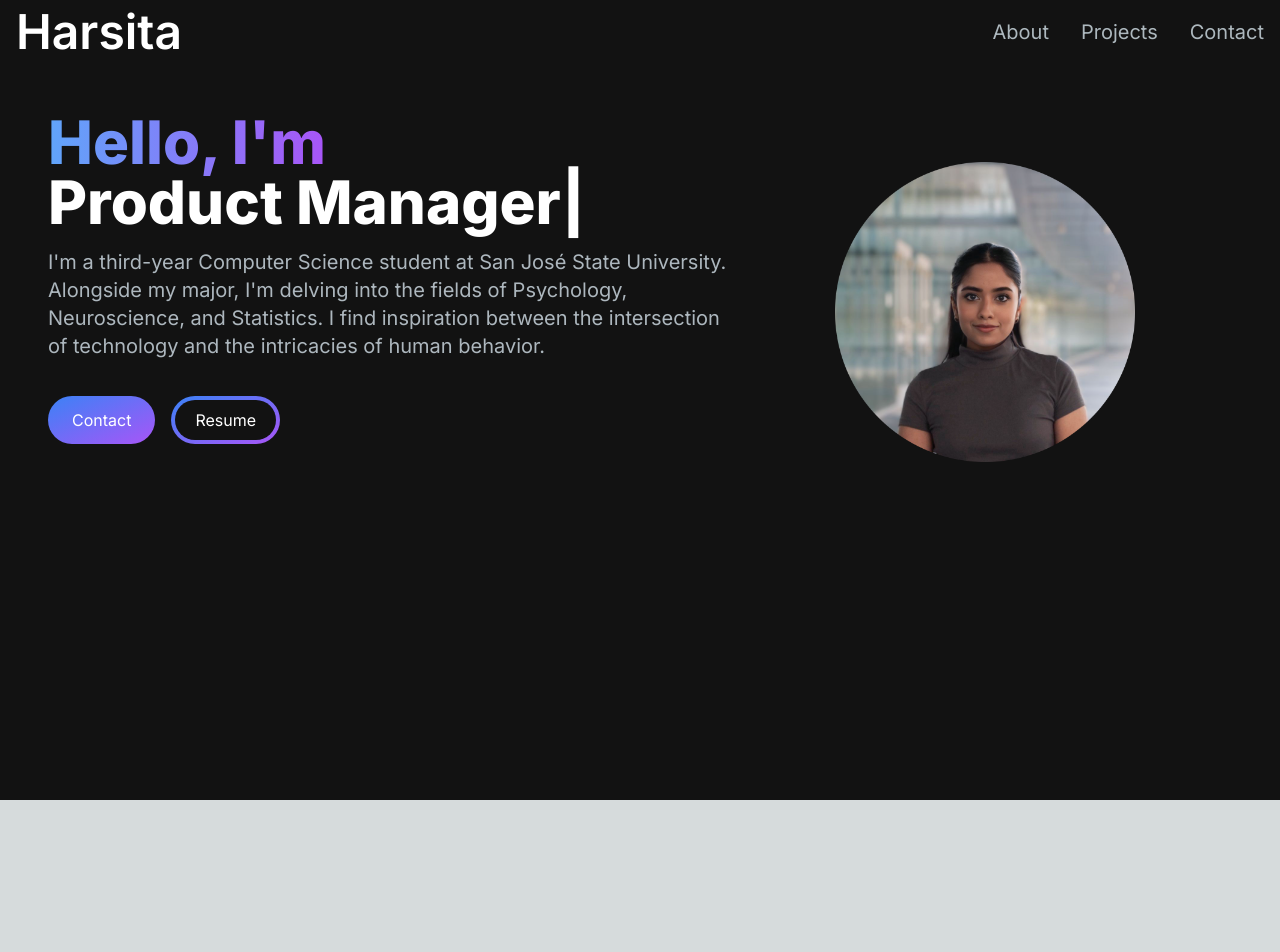
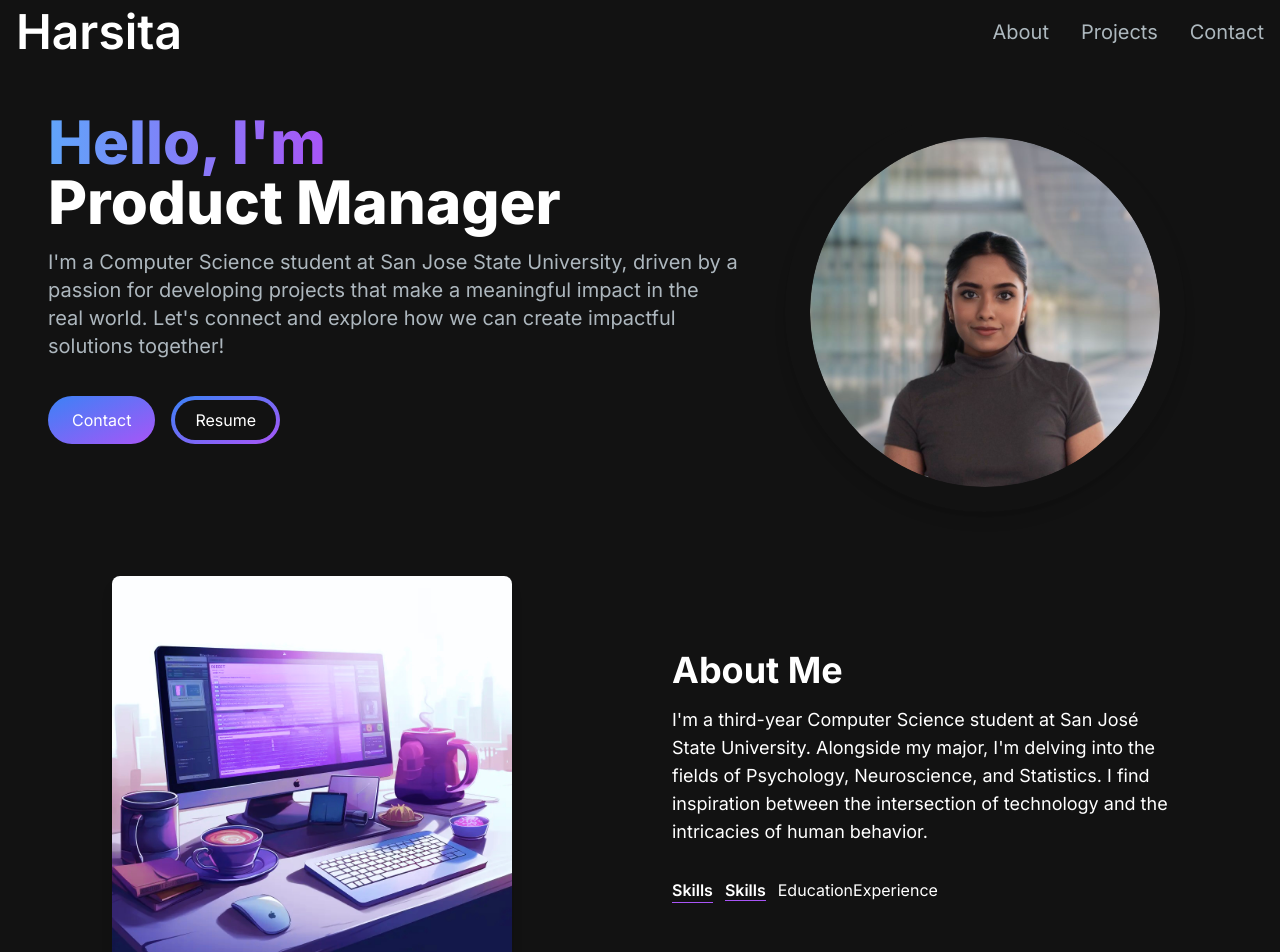
Before and after one commit to harsita-keerthi/portfolio-website-v2, a Next.js app: page / in a window 1280 px wide. Shown: the top 952 px of the page. Before the commit the page ends 800 px from the top, so only its background shows below. Built offline with nearby package versions, Linux system fonts and the light colour scheme.

Commit message:
create about me section

```diff
--- a/package.json
+++ b/package.json
@@ -11,8 +11,8 @@
   "dependencies": {
     "@heroicons/react": "^2.1.5",
     "next": "14.2.5",
-    "react": "^18",
-    "react-dom": "^18",
+    "react": "^18.3.1",
+    "react-dom": "^18.3.1",
     "react-type-animation": "^3.2.0"
   },
   "devDependencies": {
--- a/src/app/page.js
+++ b/src/app/page.js
@@ -1,6 +1,7 @@
 import Image from "next/image";
 import HeroSection from "@/components/HeroSection"
 import Navbar from "@/components/Navbar";
+import AboutSection from "@/components/AboutSection"
 
 export default function Home() {
   return (
@@ -8,6 +9,7 @@ export default function Home() {
       <Navbar/>
       <div className="container mt-24 mx-auto px-12 py-4">
         <HeroSection/>
+        <AboutSection/>
       </div>
     </main>
   );
--- /dev/null
+++ b/src/components/AboutSection.jsx
@@ -0,0 +1,47 @@
+"use client";
+import React, { startTransition, useTransition, useState } from "react";
+import Image from "next/image";
+import TabButton from "./TabButton"
+
+const AboutSection = () => {
+    const [tab, setTab] = useState("skills");
+    const [isPending, startTransition] = useTransition();
+
+    const handleTabChange = (id) => {
+        startTransition(() => {
+            setTab(id);
+        });
+    };
+    return (
+        <section className="text-white">
+            <div className="md:grid md:grid-cols-2 gap-8 items-center py-8 px-4 xl:gap-16 sm:py-16 xl:px-16">
+                <Image
+                    src="/images/about-image.jpg"
+                    width={400}
+                    height={300}
+                    className="rounded-lg shadow-lg transform transition duration-300 hover:scale-105"
+                />
+                <div>
+                    <h2 className="text-4xl font-bold text-white mb-4">About Me</h2>
+                    <p className="text-base md:text-lg">I'm a third-year Computer Science student at San José State University. Alongside my major, I'm delving into the fields of Psychology, Neuroscience, and Statistics. I find inspiration between the intersection of technology and the intricacies of human behavior. </p>
+                    <div className="flec flex-row mt-8">
+                        <TabButton
+                            selectTab={() => handleTabChange("skills")}
+                            active={tab === "skills"}
+                        >
+                            {" "}
+                            Skills{" "}
+                        </TabButton>
+                        <span className="mr-3 font-semibold hover:text-white text-[#ADB&BE] border-b border-purple-500">
+                            Skills
+                        </span>
+                        <span>Education</span>
+                        <span>Experience</span>
+                    </div>
+                </div>
+            </div>
+        </section>
+    )
+};
+
+export default AboutSection;
--- a/src/components/HeroSection.jsx
+++ b/src/components/HeroSection.jsx
@@ -29,8 +29,7 @@ const HeroSection = () => {
                     />
                 </h1>
                 <p className="text-[#ADB7BE] text-base sm:text-lg mb-6 lg:text-xl">
-                    I'm a third-year Computer Science student at San José State University. Alongside my major, I'm delving into the fields of Psychology, Neuroscience, and Statistics. I find inspiration between the intersection of technology and the intricacies of human behavior.
-                </p>
+                    I'm a Computer Science student at San Jose State University, driven by a passion for developing projects that make a meaningful impact in the real world. Let's connect and explore how we can create impactful solutions together!</p>
                 <div>
                     <button className="px-6 py-3 rounded-full mr-4 bg-gradient-to-br from-blue-500 to-purple-500 hover:bg-slate-200 text-white">
                         Contact
@@ -41,13 +40,13 @@ const HeroSection = () => {
                 </div>
                 </div>
                 <div className="col-span-5 place-self-center mt-4 lg:mt-0">
-                    <div className="lg:w-[400px] lg:h-[400px] w-[250px] h-[250px] rounded-full relative">
+                    <div className="lg:w-[400px] lg:h-[400px] w-[250px] h-[250px] rounded-full relative shadow-lg transform transition duration-300 hover:scale-105">
                     <Image
                         src="/images/hero_image.png"
                         alt="hero image"
-                        className = "absolute transform -translate-x-1/2 -translate-y-1/2 top-1/2 left-1/2"
-                        width={300}
-                        height={300}
+                        className = "absolute transform -translate-x-1/2 -translate-y-1/2 top-1/2 left-1/2 rounded-full"
+                        width={350}
+                        height={350}
                     />
                     </div>
                 </div>
--- /dev/null
+++ b/src/components/TabButton.jsx
@@ -0,0 +1,15 @@
+import React from "react"
+
+const TabButton = ({active, selectTab, children}) => {
+const buttonClasses = active ? "text-white border-b border-purple-500" : "text-[#ADB&BE]"
+
+    return (
+        <button onClick={selectTab}>
+            <p className={`mr-3 font-semibold hover:text-white ${buttonClasses}`}>
+                {children}
+            </p>
+        </button>
+    )
+}
+
+export default TabButton
```
Also changed, not shown: public/images/about-image.jpg (added), 1 other file (tests, documents, lock files or other folders).
